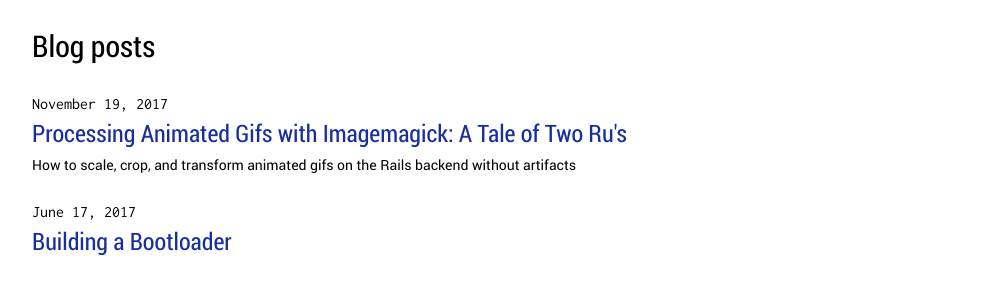
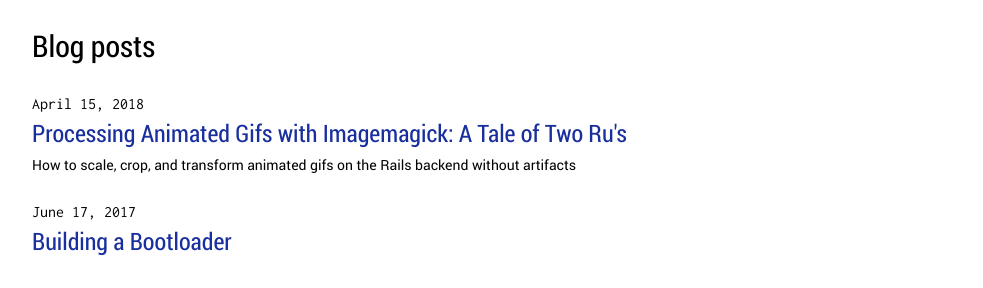
Before and after one commit to vbrown608/jekyll-portfolio, a Jekyll site: the page built from writing.html, in a window 1280 px wide. Shown: the part 140-428 px from the top of the page, without its empty margins (148-1131 px from the left). Built offline with Jekyll 4.4.1, drawn with Linux system fonts in a browser that asks for light colours.

Commit message:
Fix gif blog date

```diff
--- a/_blog/cropping-gifs.md
+++ b/_blog/cropping-gifs.md
@@ -1,6 +1,6 @@
 ---
 title: "Processing Animated Gifs with Imagemagick: A Tale of Two Ru's"
-date: 2017-11-19T10:20:00Z
+date: 2018-04-15T10:20:00Z
 keywords: Rails 5.1, Carrierwave 1.2.1, Minimagick 4.8.0, Imagemagick 6.8.9-9
 summary: How to scale, crop, and transform animated gifs on the Rails backend without artifacts
 ---
```
